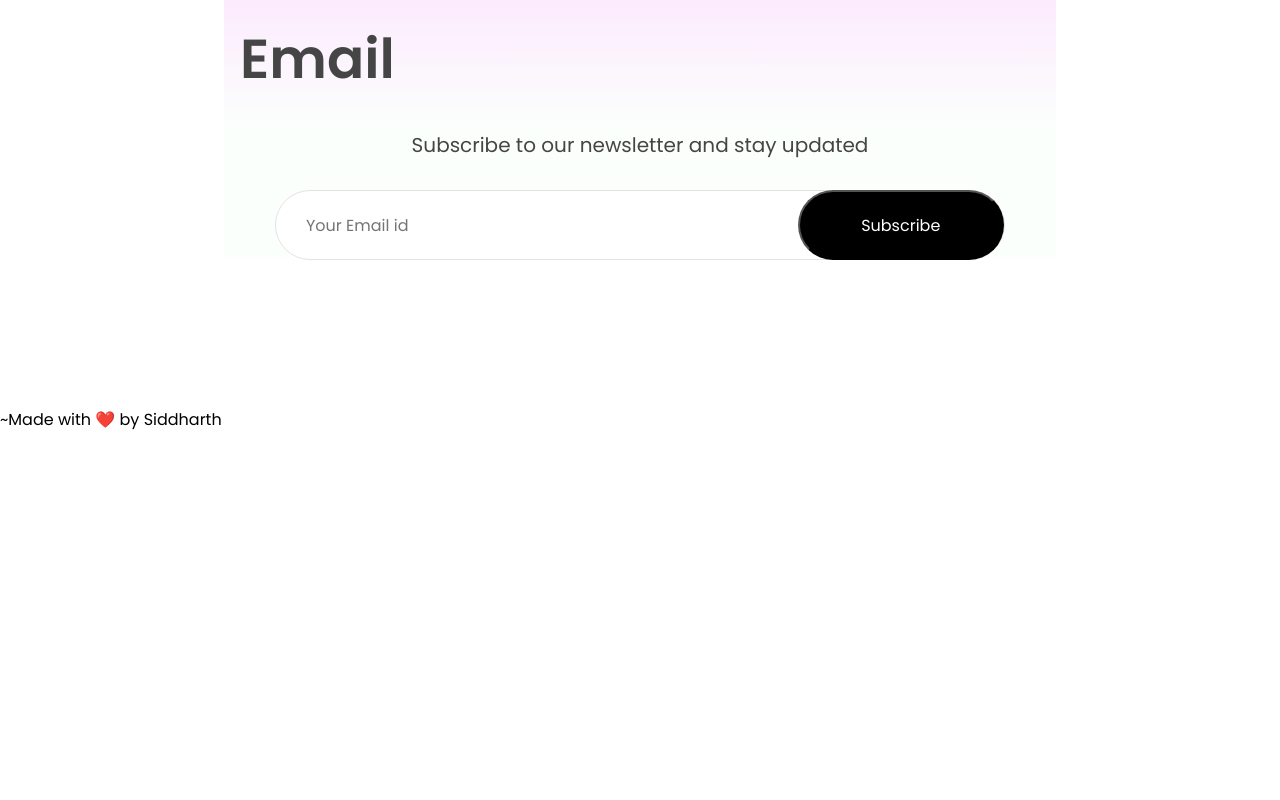
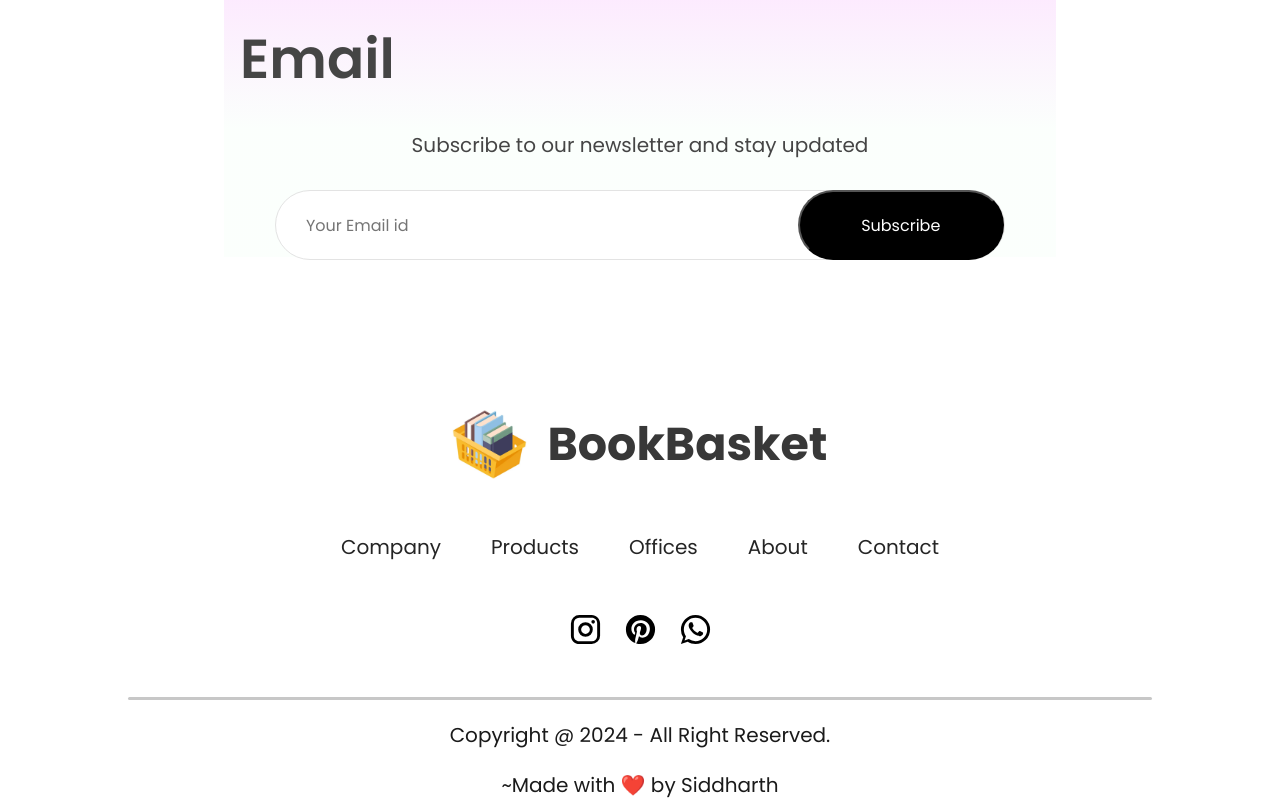
Before and after one commit to siddharthj14/BookBasket, a React (Vite) app: page / in a window 1280 px wide. Shown: the part 3554-4354 px from the top of the page. Before the commit the page ends 3986 px from the top, so only its background shows below. Built offline with nearby package versions, Linux system fonts and the light colour scheme.

Commit message:
Context setup

```diff
--- a/src/App.jsx
+++ b/src/App.jsx
@@ -7,6 +7,7 @@ import ShopCategory from "./Pages/ShopCategory";
 import Product from "./Pages/Product";
 import Cart from "./Pages/Cart";
 import LoginSignup from "./Pages/LoginSignup";
+import Footer from "./Components/Footer/Footer";
 
 const App = () => {
   return (
@@ -33,6 +34,7 @@ const App = () => {
           <Route path="/cart" element={<Cart />} />
           <Route path="/login" element={<LoginSignup />} />
         </Routes>
+        <Footer/>
       </BrowserRouter>
     </div>
   );
--- a/src/Components/Footer/Footer.css
+++ b/src/Components/Footer/Footer.css
@@ -0,0 +1,65 @@
+.footer{
+    display: flex;
+    justify-content: center;
+    align-items: center;
+    flex-direction: column;
+    gap: 50px;
+}
+
+.footer-logo{
+    display: flex;
+    align-items: center;
+    gap: 20px;
+}
+
+.footer-logo img{
+    width: 75px;
+}
+
+.footer-logo p{
+    color: #383838;
+    font-size: 46px;
+    font-weight: 700;
+}
+
+.footer-links{
+    display: flex;
+    list-style: none;
+    gap: 50px;
+    color: #252525;
+    font-size: 20px;
+}
+
+.footer-links li{
+    cursor: pointer;
+}
+
+.footer-social-icons{
+    display: flex;
+    gap: 20px;
+}
+
+.footer-icons-container{
+    padding: 10px;
+    padding-bottom: 6px;
+    background: #fbfbfb;
+    border: 1px solid #ebebeb;
+}
+
+.footer-copyright{
+    display: flex;
+    flex-direction: column;
+    align-items: center;
+    gap: 20px;
+    width: 100%;
+    color: #1a1a1a;
+    font-size: 20px;
+}
+
+.footer-copyright hr{
+    width: 80%;
+    border: none;
+    border-radius: 10px;
+    height: 3px;
+    background: #c7c7c7;
+}
--- a/src/Components/Footer/Footer.jsx
+++ b/src/Components/Footer/Footer.jsx
@@ -1,11 +1,35 @@
 import React from "react";
 import "./Footer.css";
-
+import logo from "../../assets/logo.png";
+import InstagramIcon from "@mui/icons-material/Instagram";
+import PinterestIcon from "@mui/icons-material/Pinterest";
+import WhatsAppIcon from "@mui/icons-material/WhatsApp";
 const Footer = () => {
-  return <div className="footer">
-    <div className="footer-logo"></div>
-    <div className="credits">~Made with ❤️ by Siddharth</div>
-  </div>;
+  return (
+    <div className="footer">
+      <div className="footer-logo">
+        <img src={logo} alt="" />
+        <p>BookBasket</p>
+      </div>
+      <ul className="footer-links">
+        <li>Company</li>
+        <li>Products</li>
+        <li>Offices</li>
+        <li>About</li>
+        <li>Contact</li>
+      </ul>
+      <div className="footer-social-icons">
+        <InstagramIcon fontSize="large" />
+        <PinterestIcon fontSize="large" />
+        <WhatsAppIcon fontSize="large" />
+      </div>
+      <div className="footer-copyright">
+        <hr />
+        <p>Copyright @ 2024 - All Right Reserved.</p>
+        <p>~Made with ❤️ by Siddharth</p>
+      </div>
+    </div>
+  );
 };
 
 export default Footer;
--- /dev/null
+++ b/src/Context/ShopContext.jsx
@@ -0,0 +1,15 @@
+import React, { createContext } from "react";
+import products from "../assets/products";
+
+export const ShopContext = createContext(null);
+
+const ShopContextProvider = (props) => {
+  const contextValue = { products };
+  return (
+    <ShopContext.Provider value={contextValue}>
+      {props.children}
+    </ShopContext.Provider>
+  );
+};
+
+export default ShopContextProvider;
--- a/src/Pages/Shop.jsx
+++ b/src/Pages/Shop.jsx
@@ -4,7 +4,6 @@ import BestSeller from "../Components/BestSeller/BestSeller";
 import Offers from "../Components/Offers/Offers";
 import NewCollections from "../Components/NewCollections/NewCollections";
 import NewsLetter from "../Components/NewsLetter/NewsLetter";
-import Footer from "../Components/Footer/Footer";
 
 const Shop = () => {
   return (
@@ -14,7 +13,6 @@ const Shop = () => {
       <Offers />
       <NewCollections />
       <NewsLetter/>
-      <Footer/>
     </div>
   );
 };
--- a/src/main.jsx
+++ b/src/main.jsx
@@ -2,9 +2,12 @@ import React from "react";
 import ReactDOM from "react-dom/client";
 import App from "./App.jsx";
 import "./index.css";
+import ShopContextProvider from "./Context/ShopContext.jsx";
 
 ReactDOM.createRoot(document.getElementById("root")).render(
   <React.StrictMode>
-    <App />
+    <ShopContextProvider>
+      <App />
+    </ShopContextProvider>
   </React.StrictMode>
 );
```
